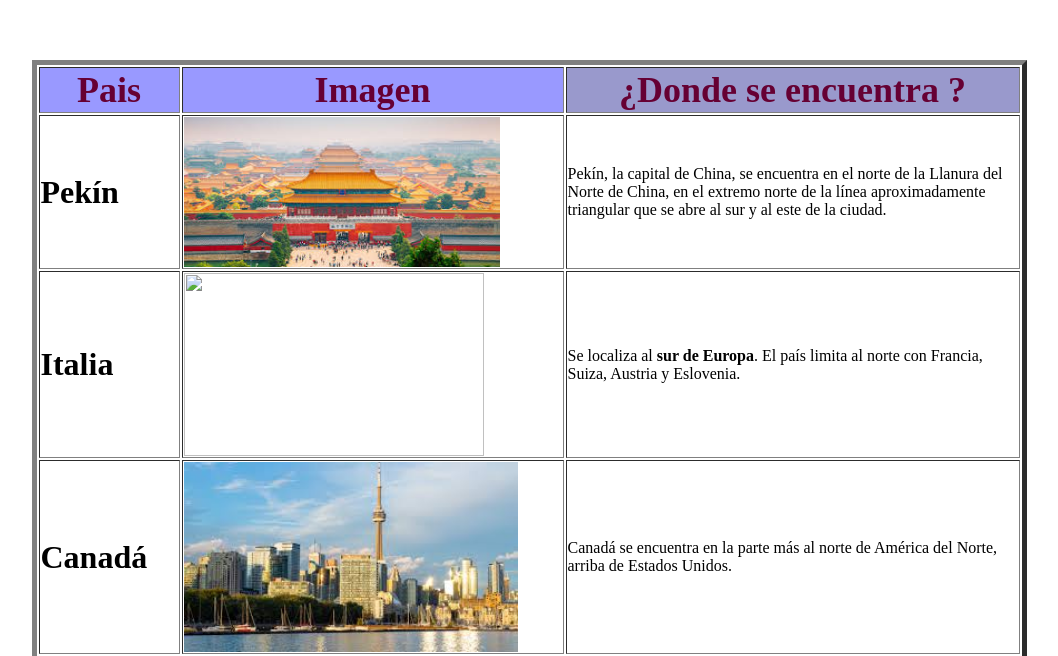
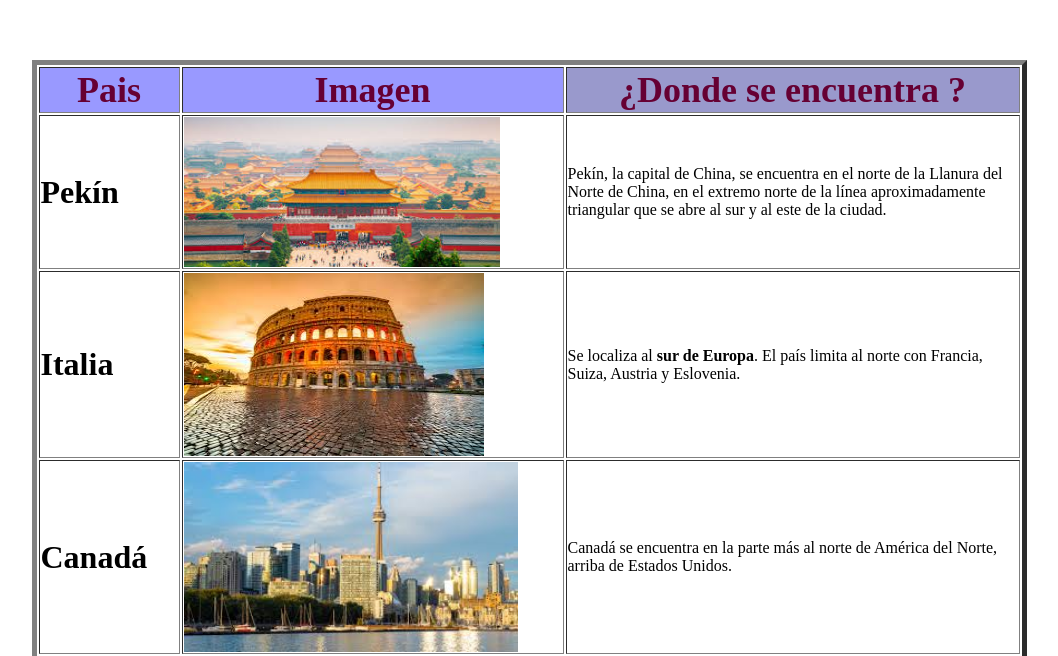
Before and after one commit to paoli824/Viaje, a plain HTML site: page index.html in a window 1280 px wide. Shown: the part 545-1201 px from the top of the page, without its empty margins (111-1169 px from the left). Drawn offline with Linux system fonts and the light colour scheme; files whose address does not match are found by name.

Commit message:
Update index.html

```diff
--- a/index.html
+++ b/index.html
@@ -85,7 +85,7 @@
     </tr>
     <tr>
       <td><h1 id="firstHeading2">Italia</h1></td>
-      <td><img src="IMAG/ITALIA.JPG" width="300" height="183" /></td>
+      <td><img src="ITALIA.JPG" width="300" height="183" /></td>
       <td>Se localiza al <strong>sur de Europa</strong>. El país limita al norte con Francia, Suiza, Austria y Eslovenia.</td>
     </tr>
     <tr>
```
